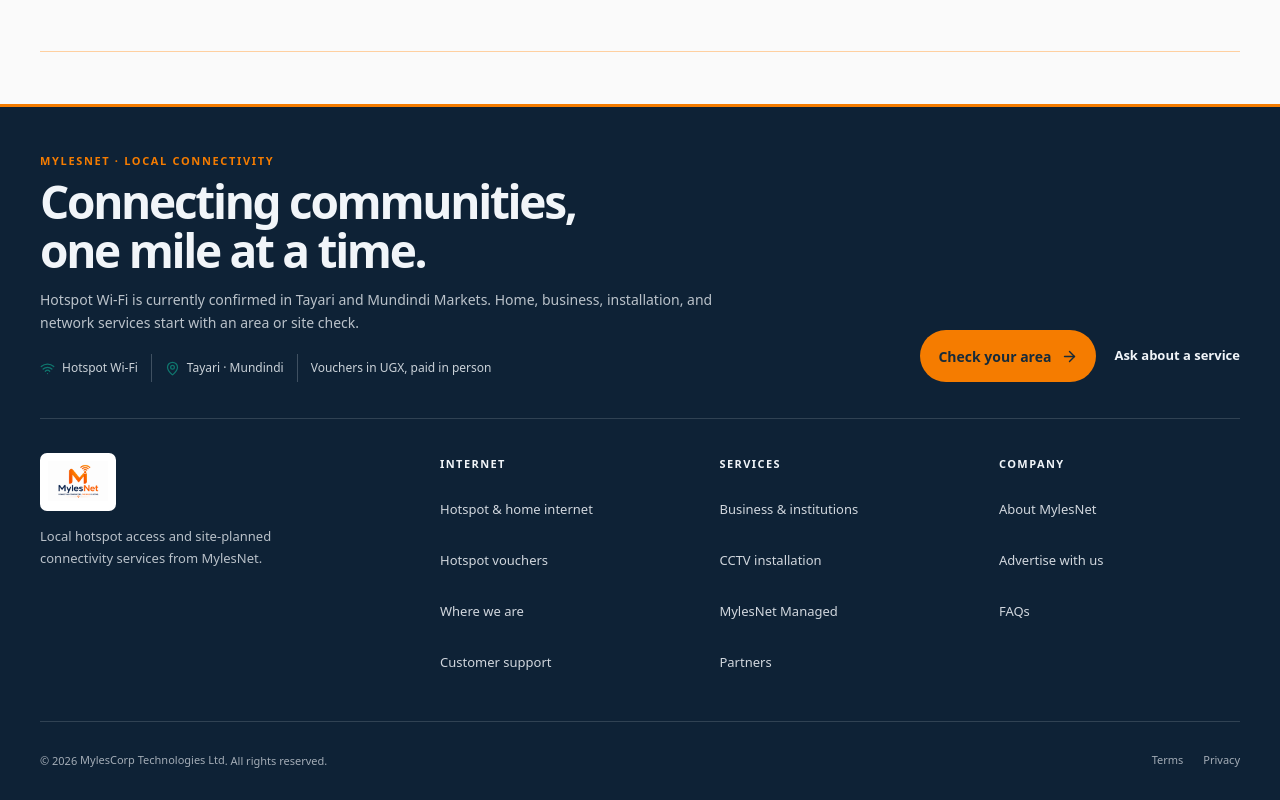
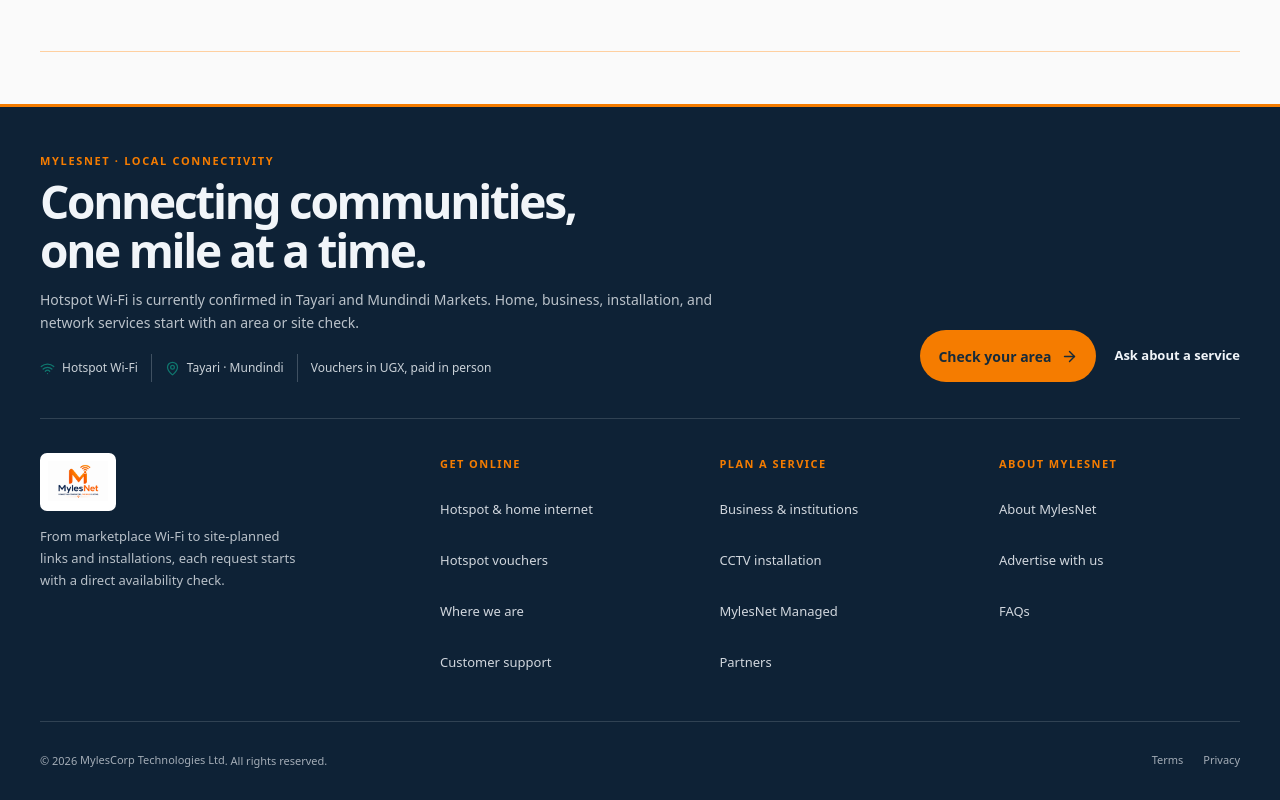
Before and after one commit to mylescorp/mylesnet-website, a Next.js app: page / in a window 1280 px wide. Shown: the part 2475-3275 px from the top of the page. Built offline with nearby package versions, Linux system fonts and the light colour scheme; no server answers.

Commit message:
Make footer pathways specific to MylesNet

```diff
--- a/app/globals.css
+++ b/app/globals.css
@@ -234,7 +234,7 @@ button, a, input, textarea, select { -webkit-tap-highlight-color: transparent; }
 .mn-footer-brand > p { margin: 14px 0 0; color: color-mix(in srgb, var(--footer-text) 75%, transparent); font-size: 13px; line-height: 1.7; }
 .mn-footer-brand > .mn-footer-location { display: flex; align-items: flex-start; gap: 8px; font-size: 12px; }
 .mn-footer-location svg { width: 16px; height: 16px; flex: 0 0 auto; color: var(--brand-accent); }
-.mn-footer-group h2 { margin: 3px 0 13px; color: var(--footer-text); font-size: 11px; font-weight: 800; letter-spacing: .13em; text-transform: uppercase; }
+.mn-footer-group h2 { margin: 3px 0 13px; color: var(--brand-action); font-size: 11px; font-weight: 800; letter-spacing: .13em; text-transform: uppercase; }
 .mn-footer-group ul { margin: 0; padding: 0; display: grid; align-content: start; gap: 3px; list-style: none; }
 .mn-footer-group li,
 .mn-footer-group a { color: color-mix(in srgb, var(--footer-text) 86%, transparent); font-size: 13px; line-height: 1.5; text-decoration: none; }
--- a/components/footer.tsx
+++ b/components/footer.tsx
@@ -2,6 +2,12 @@ import { ArrowRight, Mail, MapPin, MessageCircle, Phone, Wifi } from "lucide-rea
 import Link from "next/link";
 import { Brand } from "@/components/brand";
 import { contact, footerGroups, phoneUrl, whatsappUrl } from "@/lib/site";
+
+const footerHeadings: Record<(typeof footerGroups)[number]["title"], string> = {
+  Internet: "Get online",
+  Services: "Plan a service",
+  Company: "About MylesNet",
+};
 
 export function Footer() {
   const hasDirectContact = Boolean(contact.phone || contact.email || contact.whatsappNumber);
@@ -29,12 +35,12 @@ export function Footer() {
         <div className={`mn-footer-grid${hasDirectContact ? " has-contact" : ""}`}>
           <div className="mn-footer-brand">
             <div className="mn-footer-logo"><Brand compact /></div>
-            <p>Local hotspot access and site-planned connectivity services from MylesNet.</p>
+            <p>From marketplace Wi-Fi to site-planned links and installations, each request starts with a direct availability check.</p>
           </div>
 
           {footerGroups.map((group) => (
             <div className="mn-footer-group" key={group.title}>
-              <h2>{group.title}</h2>
+              <h2>{footerHeadings[group.title]}</h2>
               <ul>{group.links.map((link) => <li key={link.href}><Link href={link.href}>{link.label}</Link></li>)}</ul>
             </div>
           ))}
```
